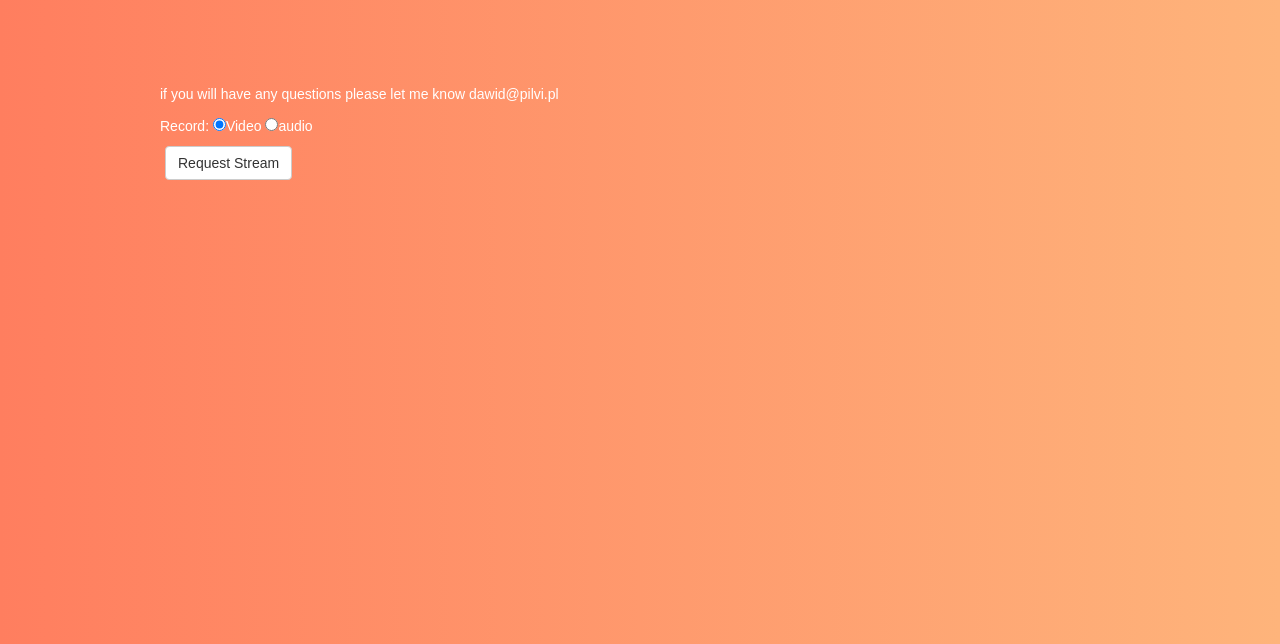
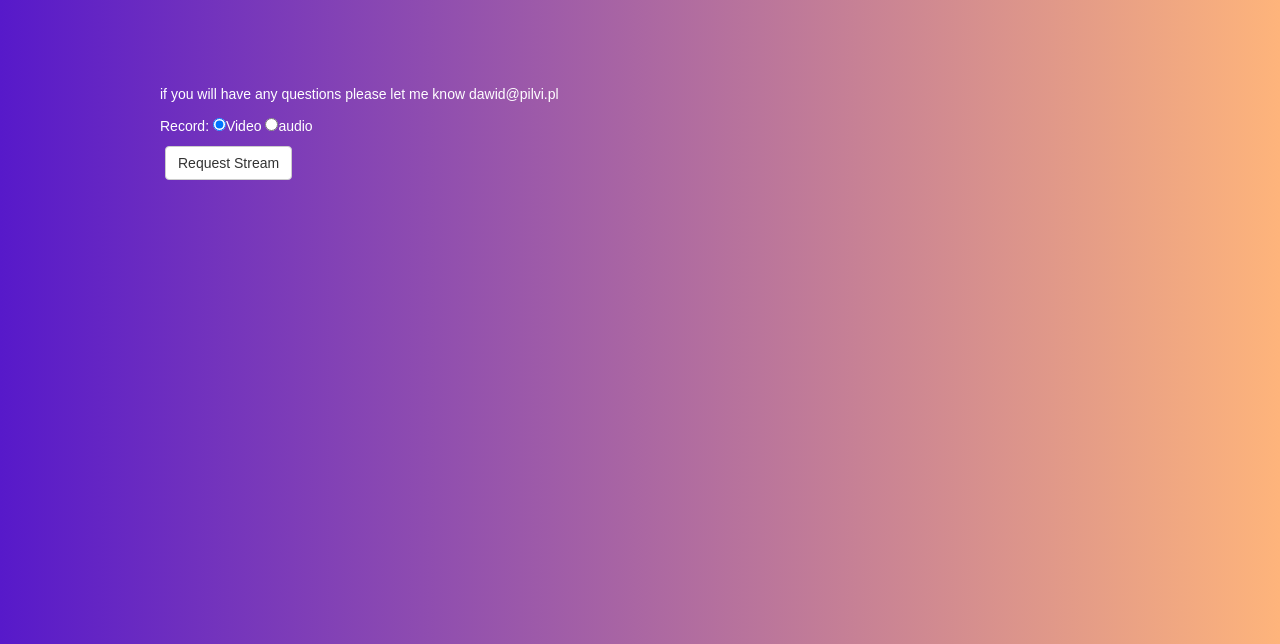
Before and after one commit to motomeru/MediaRecorder, a plain HTML site: page index.html in a window 1280 px wide. Shown: the part 156-800 px from the top of the page. Drawn offline with nearby package versions, Linux system fonts and the light colour scheme.

Commit message:
new js file

```diff
--- a/index.html
+++ b/index.html
@@ -11,7 +11,7 @@
         width: 90%;
         max-width: 960px;
         margin: 0 auto;
-        background: linear-gradient(to right, #ff7e5f, #feb47b); /* Orange gradient background */
+        background: linear-gradient(to right, #5719ca, #feb47b); /* Orange gradient background */
         color: white; /* White text for readability */
         font-family: Arial, sans-serif; /* Changing the font to Arial */
       }
```
